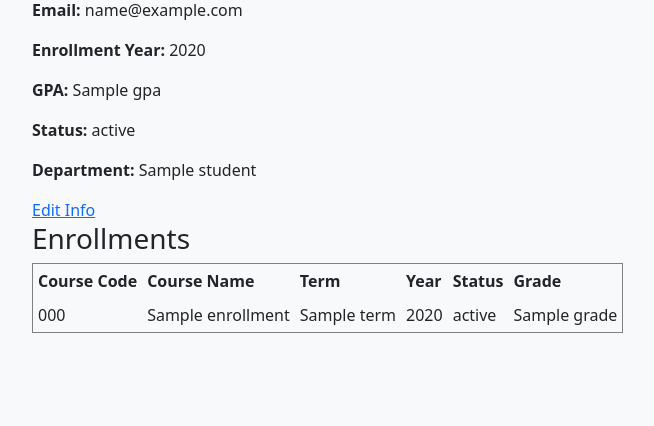
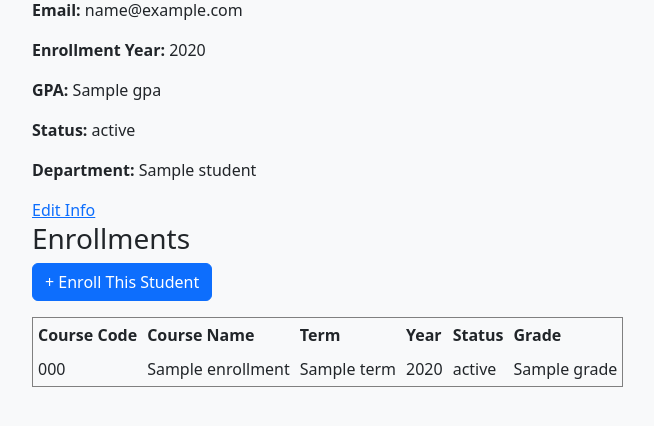
Before and after one commit to Chihiro1998/CS5200_Course_Enrollment_Sys, a Flask app: page /students/1 in a window 1280 px wide. Shown: the part 290-716 px from the top of the page, without its empty margins (50-704 px from the left). Run offline with Flask 3, Linux system fonts and the light colour scheme; a database or web service that is not in the repository returns one stand-in record (values such as "Sample title"); some libraries are stand-ins or nearby versions.

Commit message:
Enrollment page enter in student detail page

```diff
--- a/app/templates/student_detail.html
+++ b/app/templates/student_detail.html
@@ -13,7 +13,12 @@
 <p><strong>Status:</strong> {{ student[6] }}</p>
 <p><strong>Department:</strong> {{ student[7] }}</p>
 <a href="{{ url_for('main.edit_student', student_id=student[0]) }}">Edit Info</a>
+
 <h3>Enrollments</h3>
+
+<a class="btn btn-primary mb-3" href="{{ url_for('main.enroll_page', student_id=student[0]) }}">
+  + Enroll This Student
+</a>
 {% if enrollments %}
 <table border="1" cellpadding="5">
   <tr>
```
